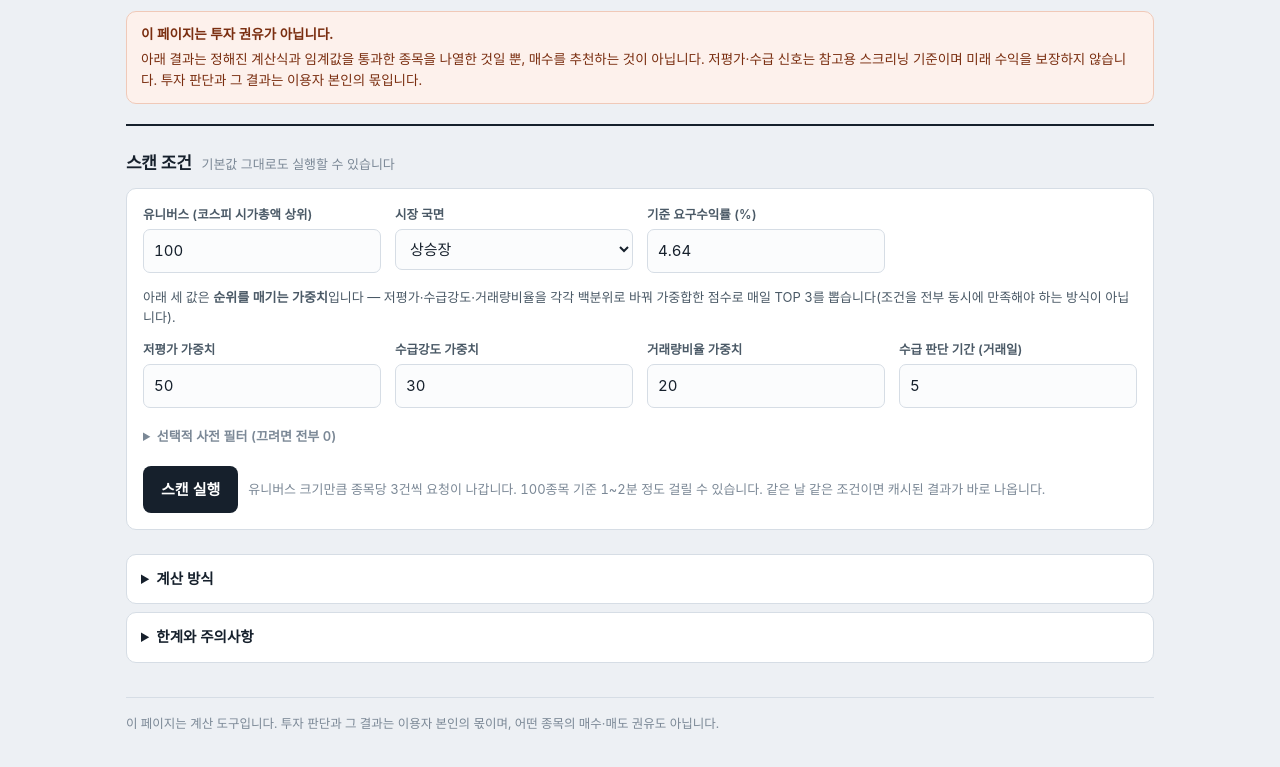
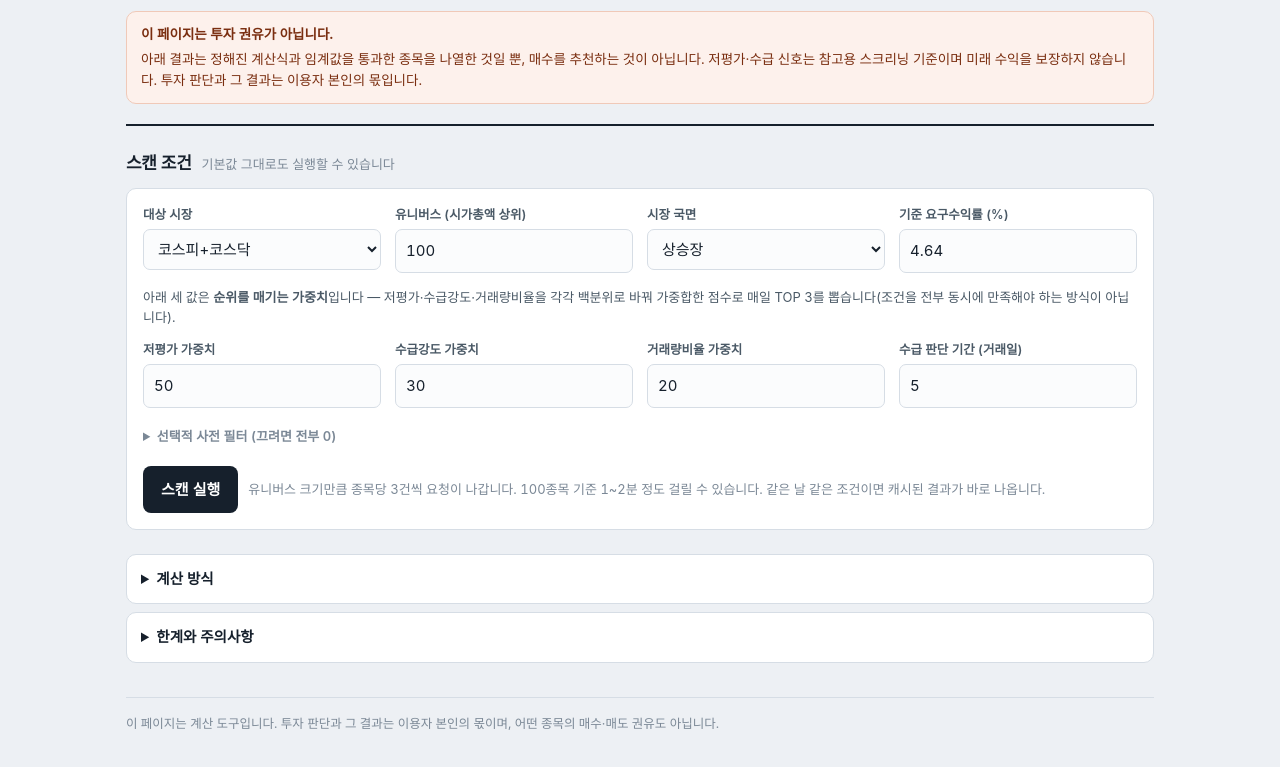
Before and after one commit to gtaeu3947-ai/fairprice-proxy, a website: page public/screener.html in a window 1280 px wide. Shown: the part 111-878 px from the top of the page. Drawn offline with Linux system fonts and the light colour scheme; a web font is replaced by a local one.

Commit message:
screener.html 업데이트

```diff
--- a/public/screener.html
+++ b/public/screener.html
@@ -122,7 +122,15 @@
   <div class="panel">
     <div class="grid">
       <div class="f">
-        <label for="n">유니버스 (코스피 시가총액 상위)</label>
+        <label for="market">대상 시장</label>
+        <select id="market">
+          <option value="KOSPI">코스피만</option>
+          <option value="KOSDAQ">코스닥만</option>
+          <option value="ALL" selected>코스피+코스닥</option>
+        </select>
+      </div>
+      <div class="f">
+        <label for="n">유니버스 (시가총액 상위)</label>
         <input id="n" type="number" value="100" min="10" max="300" step="10">
       </div>
       <div class="f">
@@ -225,7 +233,7 @@
     <summary>한계와 주의사항</summary>
     <div class="dbody">
       <ul>
-        <li>유니버스는 코스피 시가총액 상위 종목만 대상입니다(코스닥 미포함). 순위가 바뀌는 종목이나 상위권 밖 종목은 애초에 스캔 대상이 아닙니다.</li>
+        <li>유니버스는 시가총액 상위 종목만 대상입니다. 순위가 바뀌는 종목이나 상위권 밖 종목은 애초에 스캔 대상이 아닙니다. "코스피+코스닥"을 고르면 각 시장 안에서의 순위를 절반씩 가져와 섞는 것이라, 실제 통합 시가총액 순위와는 다릅니다 — 코스닥 1위 기업도 코스피 중위권보다 시가총액이 작은 경우가 많습니다.</li>
         <li>"수급강도"는 기관·외국인의 순매수 흔적을 보는 것이지, 실제로 특정 세력이 개입했는지를 확인하는 지표가 아닙니다. 우연히 조건을 만족한 것일 수 있습니다.</li>
         <li>기준 요구수익률을 유니버스 전체에 동일하게 적용하기 때문에, 실제 신용등급이 낮은 기업은 저평가 폭이 과장되게 나올 수 있습니다.</li>
         <li>같은 날짜에는 캐시된 결과가 재사용됩니다. 조건(유니버스 크기·국면·임계값 등)을 바꾸면 새로 스캔합니다.</li>
@@ -258,6 +266,7 @@
   $('btnScan').addEventListener('click', function(){
     var qs = new URLSearchParams({
       n: $('n').value,
+      market: $('market').value,
       regime: $('regime').value,
       kbase: $('kbase').value,
       minGap: $('minGap').value,
@@ -306,7 +315,7 @@
           + '⚠ ROE가 요구수익률을 ' + c.marginPct.toFixed(1) + '%p밖에 안 넘음 — 가정에 민감한 결과</div>'
           : '';
         return '<div class="cand"><div class="rank">' + (i+1) + '순위 · 점수 ' + (c.score*100).toFixed(0) + '</div>'
-          + '<h3>' + c.name + ' <span class="code">' + c.code + '</span></h3>'
+          + '<h3>' + c.name + ' <span class="code">' + c.code + (c.market ? ' · ' + c.market : '') + '</span></h3>'
           + warn
           + '<div class="gap">' + fmtPct(c.gapPct) + '</div>'
           + '<div class="metric"><span>현재가</span><span>' + fmtWon(c.price) + '</span></div>'
```
